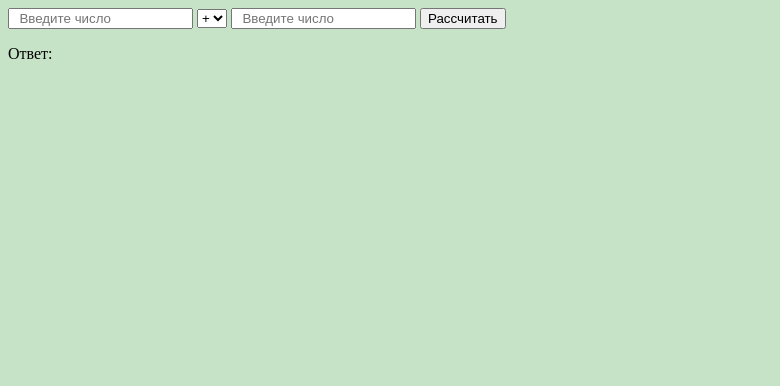
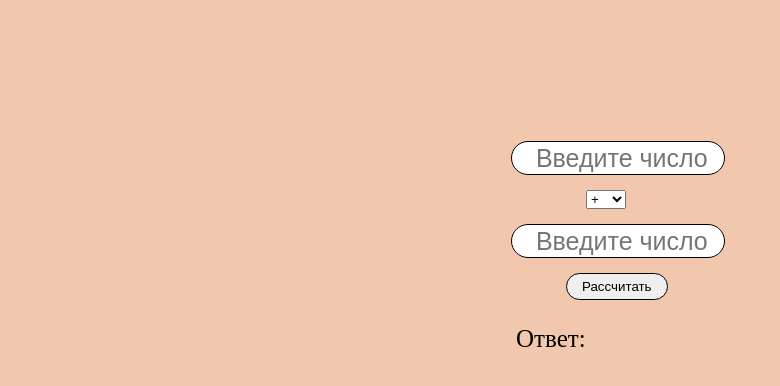
Before and after one commit to vladosi1/Vlad-JS, a plain HTML site: page index.html in a window 1280 px wide. Shown: the whole page, without its empty margins (0-780 px from the left). Drawn offline with Linux system fonts and the light colour scheme.

Commit message:
add calc

```diff
--- a/css/style.css
+++ b/css/style.css
@@ -1,3 +1,50 @@
 body {
-	background: rgb(199, 227, 199);
+	background: rgb(241, 199, 173);
 }
+.container{
+	width: 18em;
+	padding: 0 10px;
+	margin: 10% auto;
+
+}
+.Calculator__V{
+	display: flex;
+	flex-direction: column;
+	margin: 30px 0px 0px 0px;
+
+}
+input {
+	padding-left: 10px;
+	font-size: 25px;
+	height: 30px;
+	width: 200px;
+	border: 1px solid black;
+	border-radius: 200px;
+	margin: 15px;
+}
+.select{
+	width: 40px;
+	display: inline-block;
+	margin: 0px 0px 0px 90px;
+}
+#btn{
+	display: flex;
+	align-self: start;
+	padding: 5px 15px;
+	border-radius: 200px;
+	margin: 0px 0px 0px 70px;
+	border: 1px solid black;
+}
+#return{
+	font-size: 30px;
+	color: red;
+}
+p{
+	font-size: 25px;
+	margin: 20px 0px 0px 20px;
+}
+#operetor{
+	display: inline-block;
+	width: 40px;
+	margin: 0px 0px 0px 90px;
+}
```
